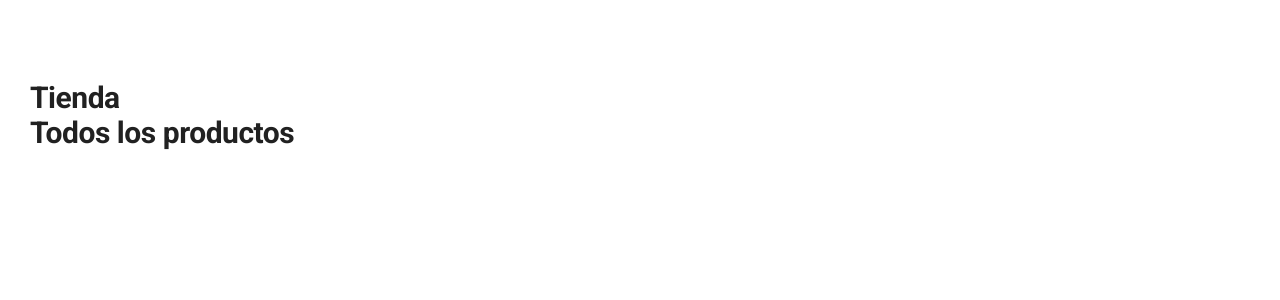
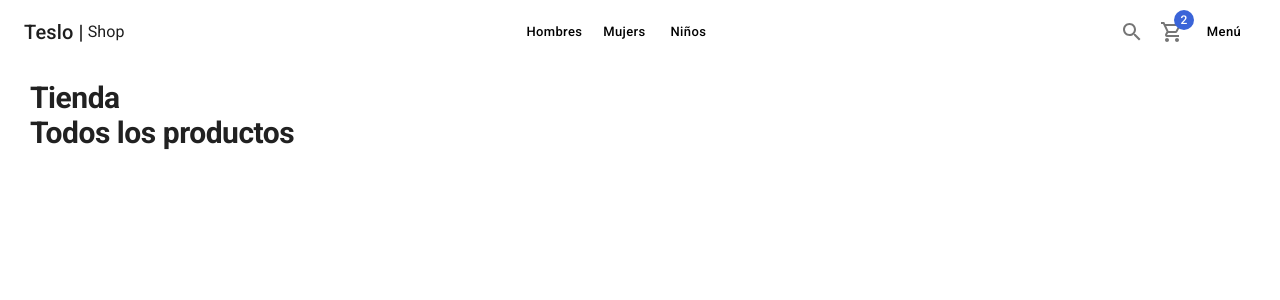
Before and after one commit to oNEOBYTEo/e-shop, a Next.js app: page / in a window 1280 px wide. Shown: the top 300 px of the page. Built offline with nearby package versions, Linux system fonts and the light colour scheme.

Commit message:
Navbar added

```diff
--- a/components/layouts/ShopLayout.tsx
+++ b/components/layouts/ShopLayout.tsx
@@ -1,5 +1,7 @@
 import { FC, ReactNode } from 'react';
 import Head from 'next/head';
+
+import { Navbar } from '../ui';
 
 interface Props {
   children: ReactNode;
@@ -26,7 +28,9 @@ export const ShopLayout: FC<Props> = ({
         {imageFullUrl && <meta name="og:image" content={imageFullUrl} />}
       </Head>
 
-      <nav>{/* TOOD: Navbar */}</nav>
+      <nav>
+        <Navbar />
+      </nav>
 
       {/* TODo: Sidebar */}
 
--- /dev/null
+++ b/components/ui/Navbar.tsx
@@ -0,0 +1,66 @@
+import NextLink from 'next/link';
+
+import {
+  AppBar,
+  Badge,
+  Box,
+  Button,
+  IconButton,
+  Link,
+  Toolbar,
+  Typography,
+} from '@mui/material';
+import { SearchOutlined, ShoppingCartOutlined } from '@mui/icons-material';
+
+export const Navbar = () => {
+  return (
+    <AppBar>
+      <Toolbar>
+        <NextLink href="/" passHref>
+          <Link display="flex" alignItems="center">
+            <Typography variant="h6">Teslo |</Typography>
+            <Typography sx={{ ml: 0.5 }}>Shop</Typography>
+          </Link>
+        </NextLink>
+
+        <Box flex={1} />
+
+        <Box sx={{ display: { xs: 'none', sm: 'block' } }}>
+          <NextLink href="/category/men" passHref>
+            <Link>
+              <Button>Hombres</Button>
+            </Link>
+          </NextLink>
+          <NextLink href="/category/women" passHref>
+            <Link>
+              <Button>Mujers</Button>
+            </Link>
+          </NextLink>
+          <NextLink href="/category/kids" passHref>
+            <Link>
+              <Button>Niños</Button>
+            </Link>
+          </NextLink>
+        </Box>
+
+        <Box flex={1} />
+
+        <IconButton>
+          <SearchOutlined />
+        </IconButton>
+
+        <NextLink href="/cart" passHref>
+          <Link>
+            <IconButton>
+              <Badge badgeContent={2} color="secondary">
+                <ShoppingCartOutlined />
+              </Badge>
+            </IconButton>
+          </Link>
+        </NextLink>
+
+        <Button>Menú</Button>
+      </Toolbar>
+    </AppBar>
+  );
+};
--- /dev/null
+++ b/components/ui/index.ts
@@ -0,0 +1 @@
+export * from './Navbar';
--- a/themes/light-theme.ts
+++ b/themes/light-theme.ts
@@ -1,16 +1,15 @@
 import { createTheme } from '@mui/material/styles';
-import { red,  } from '@mui/material/colors';
-
+import { red } from '@mui/material/colors';
 
 export const lightTheme = createTheme({
   palette: {
     mode: 'light',
     primary: {
-      main: '#1E1E1E'
+      main: '#1E1E1E',
     },
     secondary: {
-      main: '#3A64D8'
-    }
+      main: '#3A64D8',
+    },
   },
   components: {
     MuiLink: {
@@ -26,28 +25,27 @@ export const lightTheme = createTheme({
       styleOverrides: {
         root: {
           backgroundColor: 'white',
-          height: 60
+          height: 60,
         },
-      }
+      },
     },
 
     MuiTypography: {
       styleOverrides: {
         h1: {
           fontSize: 30,
-          fontWeight: 600
+          fontWeight: 600,
         },
         h2: {
           fontSize: 20,
-          fontWeight: 400
+          fontWeight: 400,
         },
         subtitle1: {
           fontSize: 18,
-          fontWeight: 600
-        }
-      }
+          fontWeight: 600,
+        },
+      },
     },
-
 
     MuiButton: {
       defaultProps: {
@@ -57,29 +55,29 @@ export const lightTheme = createTheme({
       },
       styleOverrides: {
         root: {
+          backgroundColor: 'white',
+          color: 'black',
           textTransform: 'none',
           boxShadow: 'none',
           borderRadius: 10,
-          ":hover": {
+          ':hover': {
             backgroundColor: 'rgba(0,0,0,0.05)',
-            transition: 'all 0.3s ease-in-out'
-          }
-        }
-      }
+            transition: 'all 0.3s ease-in-out',
+          },
+        },
+      },
     },
-
 
     MuiCard: {
       defaultProps: {
-        elevation: 0
+        elevation: 0,
       },
       styleOverrides: {
         root: {
           boxShadow: '0px 5px 5px rgba(0,0,0,0.05)',
           borderRadius: '10px',
-        }
-      }
-    }
-
-  }
+        },
+      },
+    },
+  },
 });
```
